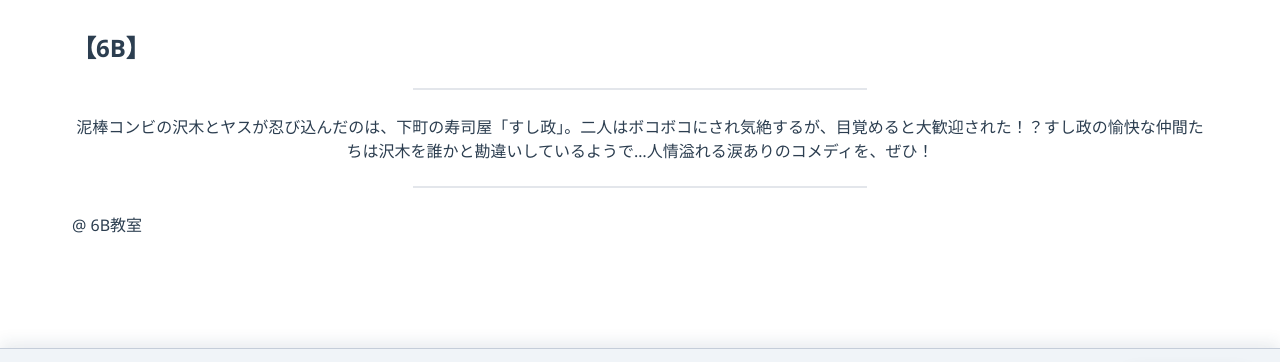
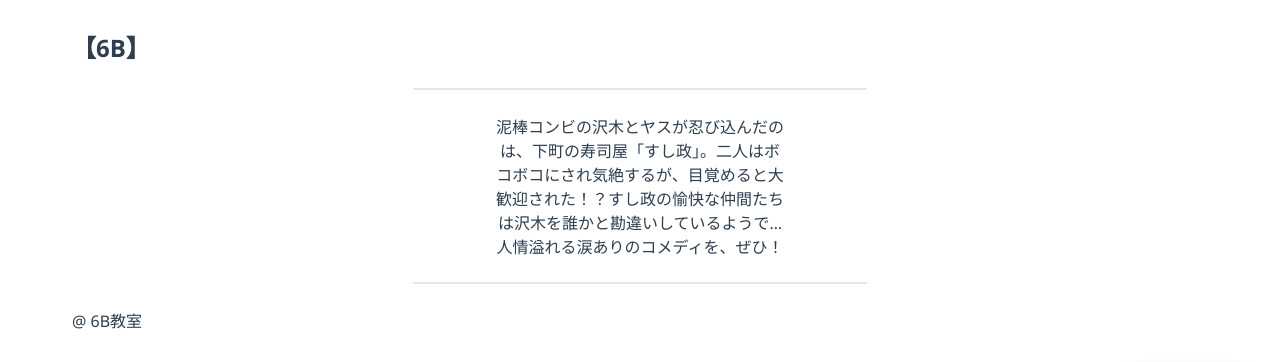
Before and after one commit to KSS-IT-Committee/2025-sousakutenhp, an Astro site: page /page/exhibits/sousaku/6B in a window 1280 px wide. Shown: the part 189-551 px from the top of the page. Built offline with nearby package versions, Linux system fonts and the light colour scheme; Astro itself is replaced by a stand-in of ours.

Commit message:
new content in 6B.md

```diff
--- a/src/pages/page/exhibits/sousaku/6B.md
+++ b/src/pages/page/exhibits/sousaku/6B.md
@@ -11,4 +11,14 @@ award: ""
 backgroundColor: "red"
 ---
 
-泥棒コンビの沢木とヤスが忍び込んだのは、下町の寿司屋「すし政」。二人はボコボコにされ気絶するが、目覚めると大歓迎された！？すし政の愉快な仲間たちは沢木を誰かと勘違いしているようで…人情溢れる涙ありのコメディを、ぜひ！
+泥棒コンビの沢木とヤスが忍び込んだの
+
+は、下町の寿司屋「すし政」。二人はボ
+
+コボコにされ気絶するが、目覚めると大
+
+歓迎された！？すし政の愉快な仲間たち
+
+は沢木を誰かと勘違いしているようで…
+
+人情溢れる涙ありのコメディを、ぜひ！
```
